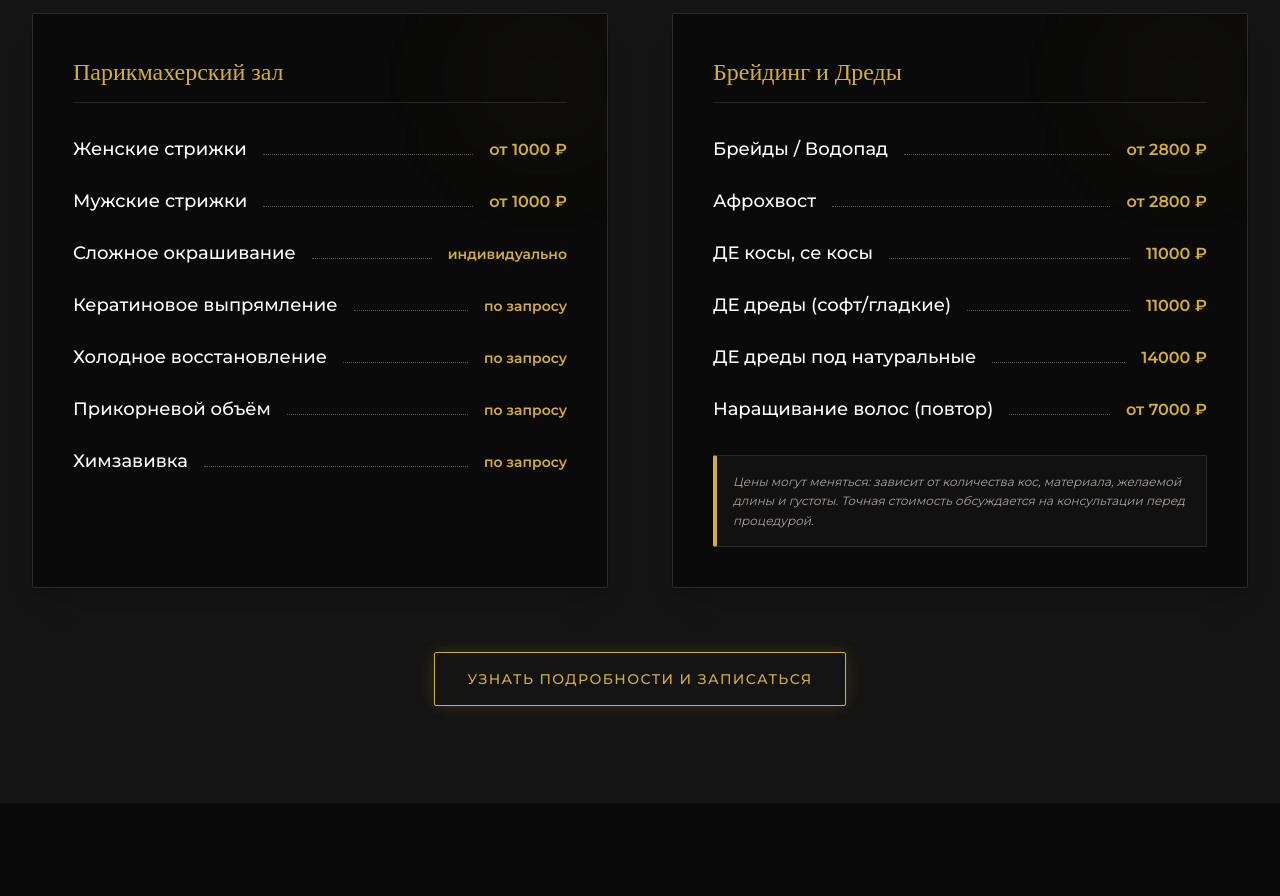
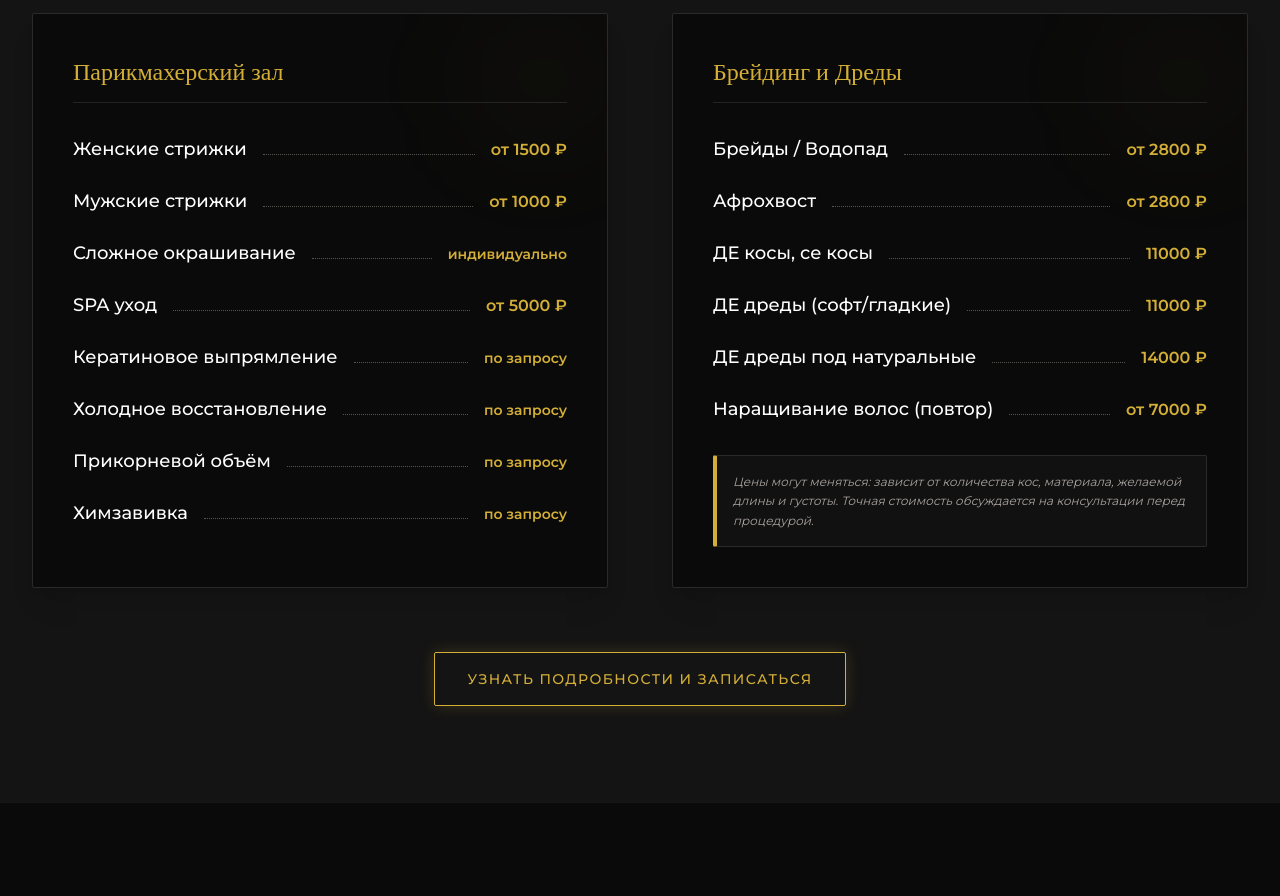
Before and after one commit to Nikita8311/susanna_bogema, a plain HTML site: page index.html in a window 1280 px wide. Shown: the part 2260-3156 px from the top of the page. Drawn offline with nearby package versions, Linux system fonts and the light colour scheme; a web font is replaced by a local one.

Commit message:
Update index.html

```diff
--- a/index.html
+++ b/index.html
@@ -7,7 +7,7 @@
 
     <!-- SEO Настройки для Яндекса и Google -->
     <meta name="description" content="Салон красоты СУСАННА БОГЕМА в Улан-Удэ. Парикмахерские услуги, сложное окрашивание, брейдинг, дреды, наращивание волос и курсы для мастеров. Запишитесь онлайн!">
-    <meta name="keywords" content="салон красоты Улан-Удэ, парикмахерская Улан-Удэ, женские стрижки, дреды, брейды, Сусанна Богема, курсы парикмахеров, окрашивание волос">
+    <meta name="keywords" content="салон красоты Улан-Удэ, парикмахерская Улан-Удэ, женские стрижки, дреды, брейды, Сусанна Богема, курсы парикмахеров, окрашивание волос, SPA уход">
 
     <!-- Настройки для красивого отображения ссылки в Telegram, WhatsApp, VK -->
     <meta property="og:title" content="СУСАННА БОГЕМА - Салон красоты">
@@ -39,7 +39,6 @@
     <style>
         .hero-bg {
             /* Подключено ваше загруженное фото, а также запасное фото из интернета для предпросмотра */
-            /* Градиент усилен слева, чтобы текст читался лучше */
             background-image: linear-gradient(to right, rgba(0, 0, 0, 0.95) 0%, rgba(0, 0, 0, 0.7) 40%, rgba(0, 0, 0, 0.1) 100%), url('photo_2026-05-18_13-22-42.jpg'), url('https://images.unsplash.com/photo-1560066984-138dadb4c035?ixlib=rb-4.0.3&auto=format&fit=crop&w=1920&q=80');
             background-size: cover;
             background-position: center top;
@@ -130,9 +129,8 @@
             </div>
         </div>
 
-        <!-- Текстовый блок сдвинут максимально влево (px-4 sm:px-6 lg:px-8 удалены с правой стороны и убраны отступы, задана строгая максимальная ширина) -->
         <div class="w-full relative z-10 flex flex-col items-start text-left pl-4 sm:pl-8 lg:pl-16 xl:pl-24">
-            <div class="max-w-xl lg:max-w-2xl xl:max-w-3xl"> <!-- Ограничение ширины текста -->
+            <div class="max-w-xl lg:max-w-2xl xl:max-w-3xl">
                 <h2 class="text-xs md:text-sm text-brand uppercase tracking-[0.3em] mb-4 font-semibold">Салон красоты</h2>
                 <h1 class="text-4xl md:text-6xl lg:text-7xl xl:text-8xl font-serif text-white mb-4 md:mb-6 leading-tight tracking-wider drop-shadow-lg">СУСАННА<br>БОГЕМА</h1>
                 <p class="text-base md:text-xl lg:text-2xl text-stone-200 font-light mb-8 md:mb-10 italic drop-shadow-md pr-4">Преображение, которое вы заслужили. Индивидуальный подход к каждому клиенту.</p>
@@ -218,7 +216,7 @@
                         <div class="flex flex-col sm:flex-row justify-between sm:items-baseline group">
                             <span class="text-base sm:text-lg font-medium text-white group-hover:text-brand transition-colors">Женские стрижки</span>
                             <div class="hidden sm:block flex-grow border-b border-dotted border-stone-600 mx-4"></div>
-                            <span class="font-semibold text-brand mt-1 sm:mt-0">от 1000 ₽</span>
+                            <span class="font-semibold text-brand mt-1 sm:mt-0">от 1500 ₽</span>
                         </div>
                         <div class="flex flex-col sm:flex-row justify-between sm:items-baseline group">
                             <span class="text-base sm:text-lg font-medium text-white group-hover:text-brand transition-colors">Мужские стрижки</span>
@@ -229,6 +227,11 @@
                             <span class="text-base sm:text-lg font-medium text-white group-hover:text-brand transition-colors">Сложное окрашивание</span>
                             <div class="hidden sm:block flex-grow border-b border-dotted border-stone-600 mx-4"></div>
                             <span class="font-semibold text-brand text-sm mt-1 sm:mt-0">индивидуально</span>
+                        </div>
+                        <div class="flex flex-col sm:flex-row justify-between sm:items-baseline group">
+                            <span class="text-base sm:text-lg font-medium text-white group-hover:text-brand transition-colors">SPA уход</span>
+                            <div class="hidden sm:block flex-grow border-b border-dotted border-stone-600 mx-4"></div>
+                            <span class="font-semibold text-brand mt-1 sm:mt-0">от 5000 ₽</span>
                         </div>
                         <div class="flex flex-col sm:flex-row justify-between sm:items-baseline group">
                             <span class="text-base sm:text-lg font-medium text-white group-hover:text-brand transition-colors">Кератиновое выпрямление</span>
```
